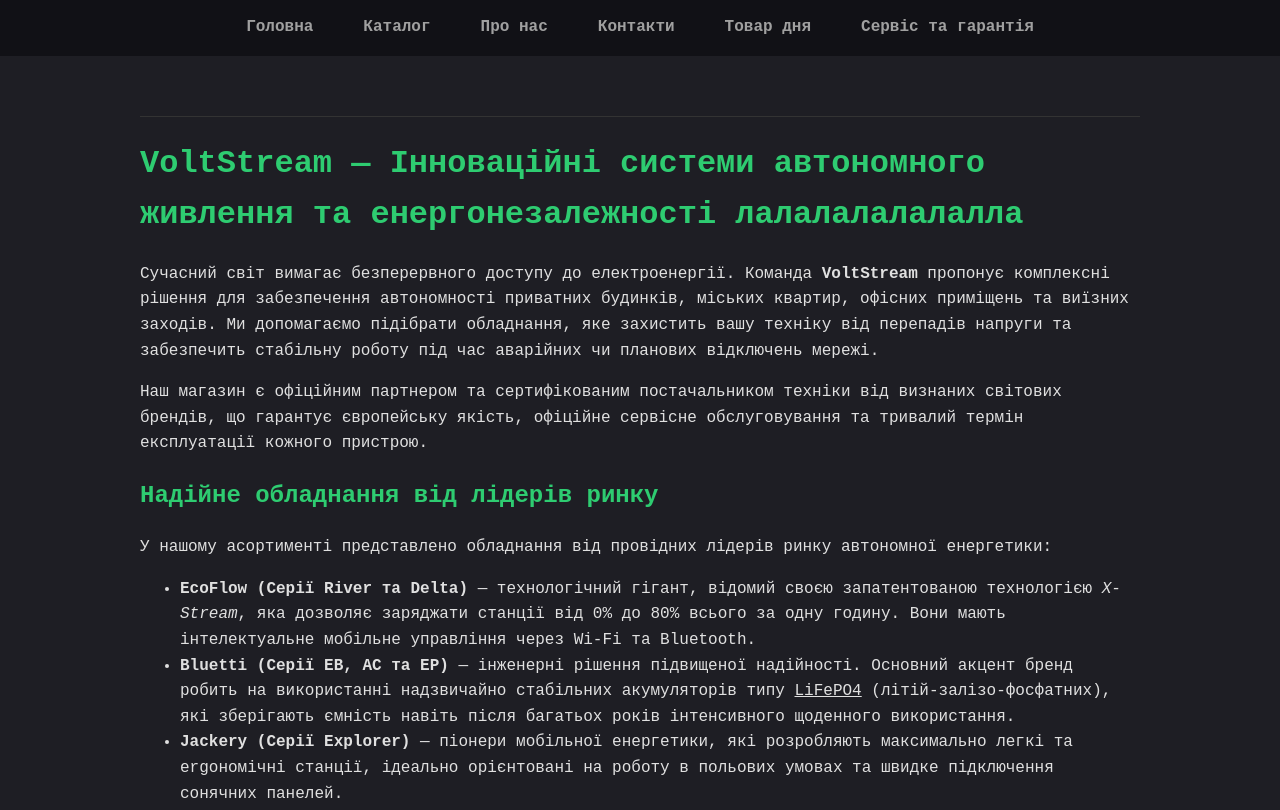
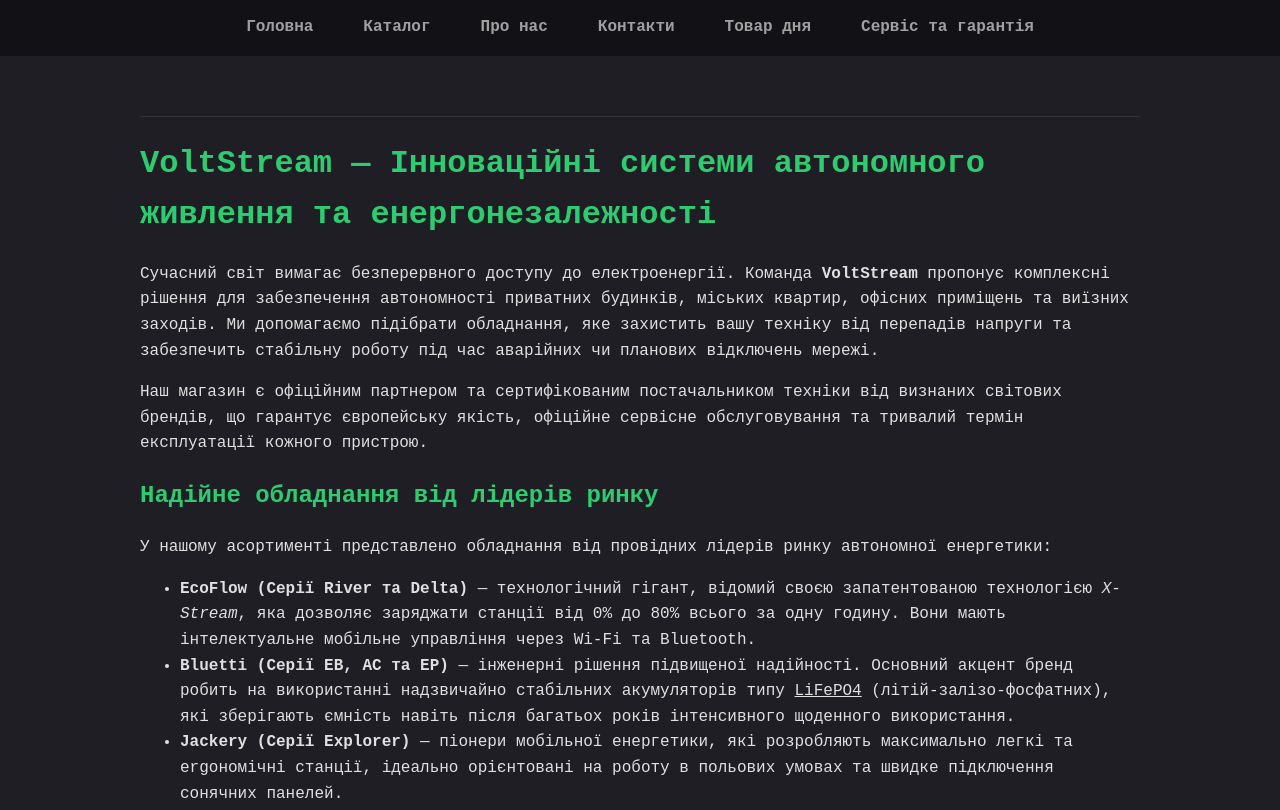
Before and after one commit to antonklopov2006-cpu/voltstream-lab3.1, a plain HTML site: page index.html in a window 1280 px wide. Shown: the top 810 px of the page. Drawn offline with Linux system fonts and the light colour scheme.

Commit message:
вів
вфі

```diff
--- a/index.html
+++ b/index.html
@@ -22,7 +22,7 @@
 
         <hr>
 
-        <h1>VoltStream — Інноваційні системи автономного живлення та енергонезалежності лалалалалалалла</h1>
+        <h1>VoltStream — Інноваційні системи автономного живлення та енергонезалежності</h1>
 
         <p>Сучасний світ вимагає безперервного доступу до електроенергії. Команда <strong>VoltStream</strong> пропонує комплексні рішення для забезпечення автономності приватних будинків, міських квартир, офісних приміщень та виїзних заходів. Ми допомагаємо підібрати обладнання, яке захистить вашу техніку від перепадів напруги та забезпечить стабільну роботу під час аварійних чи планових відключень мережі.</p>
 
```
